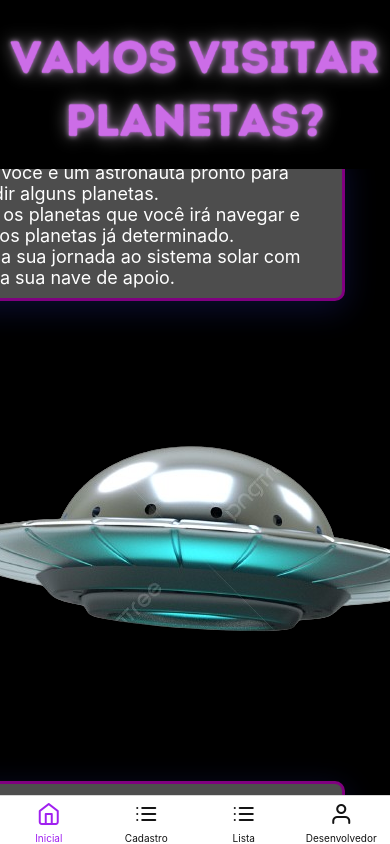
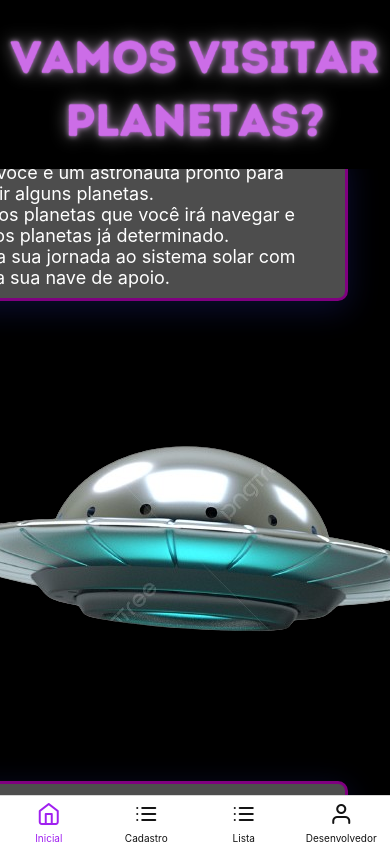
Before and after one commit to Liviadbelao/Exerc-cioPlanetas, a React Native app: screen /Home in a window 390 px wide. Built offline with nearby package versions, Linux system fonts and the light colour scheme; grey boxes are pictures that could not be loaded.

Commit message:
feat: arrumando erro da imagem

```diff
--- a/src/screens/Home/index.jsx
+++ b/src/screens/Home/index.jsx
@@ -17,7 +17,7 @@
      <Text style={styles.text}>Liste os planetas que você irá navegar e olhe os planetas já determinado.</Text>
      <Text style={styles.text}>Nessa sua jornada ao sistema solar com com a sua nave de apoio.</Text>
      </View>
-     <Image source={require('../../../assets/pngtree-ufo-spacecraft-element-of-technology-c4d-decorative-elements-element3d-png-image_4071471-removebg-preview.png')} width={10} height={10}/>
+     <Image source={require('../../../assets/pngtree-ufo-spacecraft-element-of-technology-c4d-decorative-elements-element3d-png-image_4071471-removebg-preview.png')} width={10} height={10} style={{marginRight:10}}/>
      <View style={styles.box}>
      <Text style={styles.text}>Essa é a sua nave espacial, o nome dela é belinha.</Text>
      <Text style={styles.text}>Escolha seu trajeto com consciência e liste os planetas escolhidos na aba "Cadastrar"!</Text>
```
